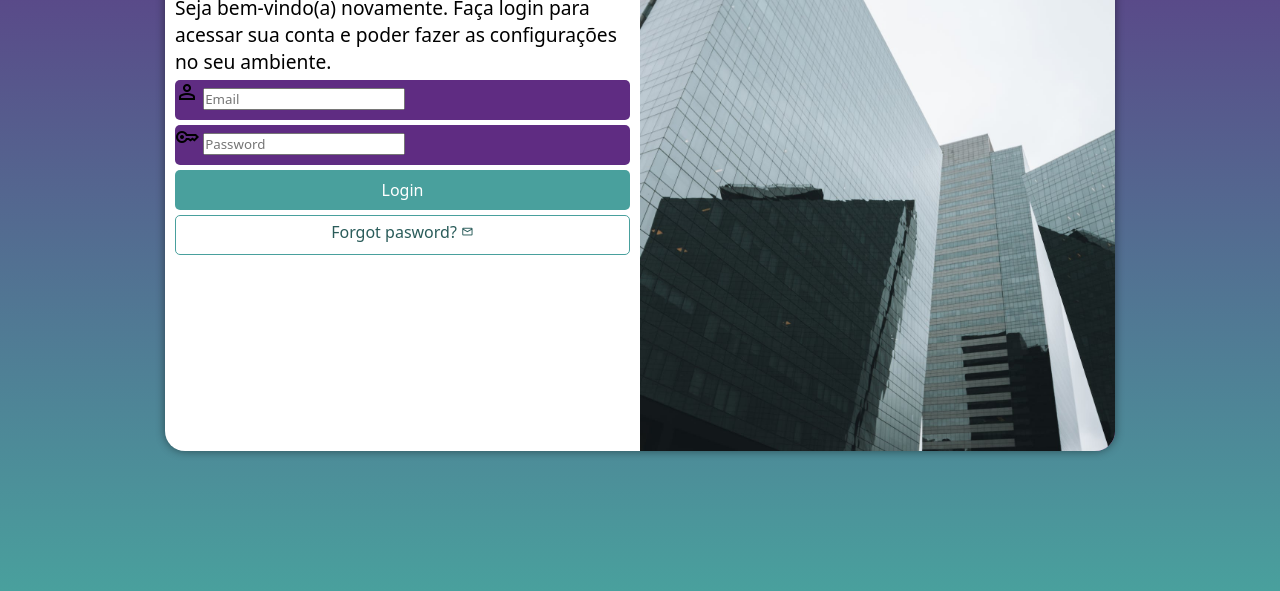
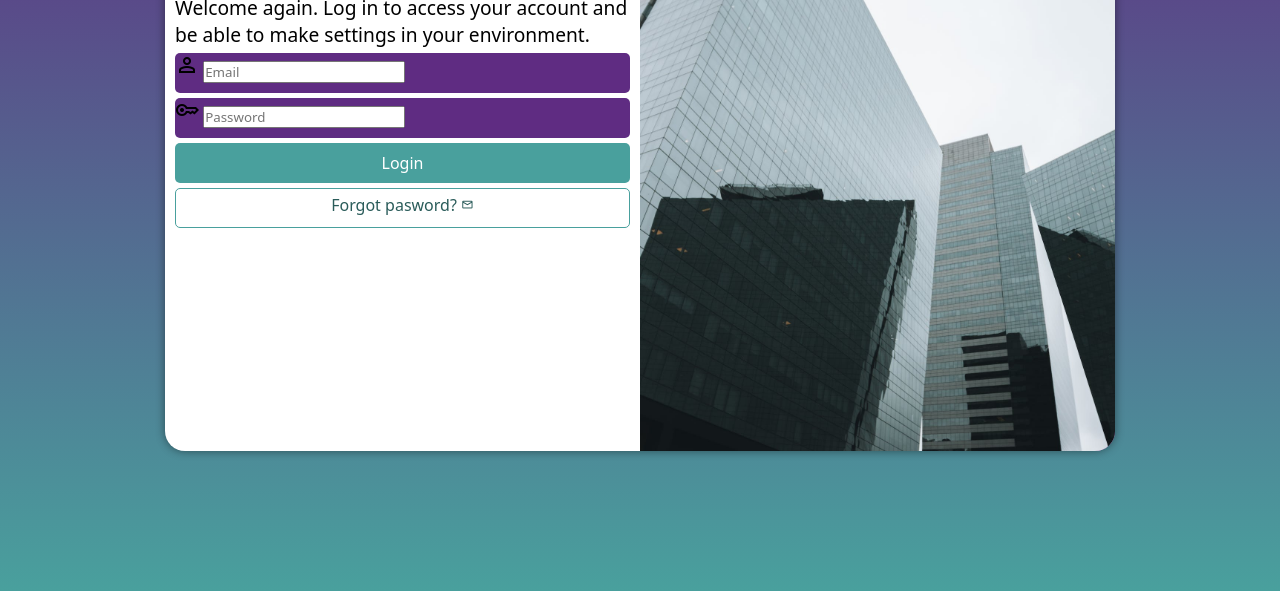
Before and after one commit to luanabuscariolo/Login-Project, a plain HTML site: page index.html in a window 1280 px wide. Shown: the part 209-800 px from the top of the page. Drawn offline with nearby package versions, Linux system fonts and the light colour scheme.

Commit message:
Upgrade index.html

```diff
--- a/index.html
+++ b/index.html
@@ -14,7 +14,7 @@
             <div id="image"></div>
             <div id="form">
                 <h1>Login</h1>
-                <p>Seja bem-vindo(a) novamente. Faça login para acessar sua conta e poder fazer as configurações no seu ambiente.</p>
+                <p>Welcome again. Log in to access your account and be able to make settings in your environment.</p>
                 <form action="login.php" method="post" autocomplete="on">
                     <div class="field">
                         <span class="material-symbols-outlined">Person</span>
```
